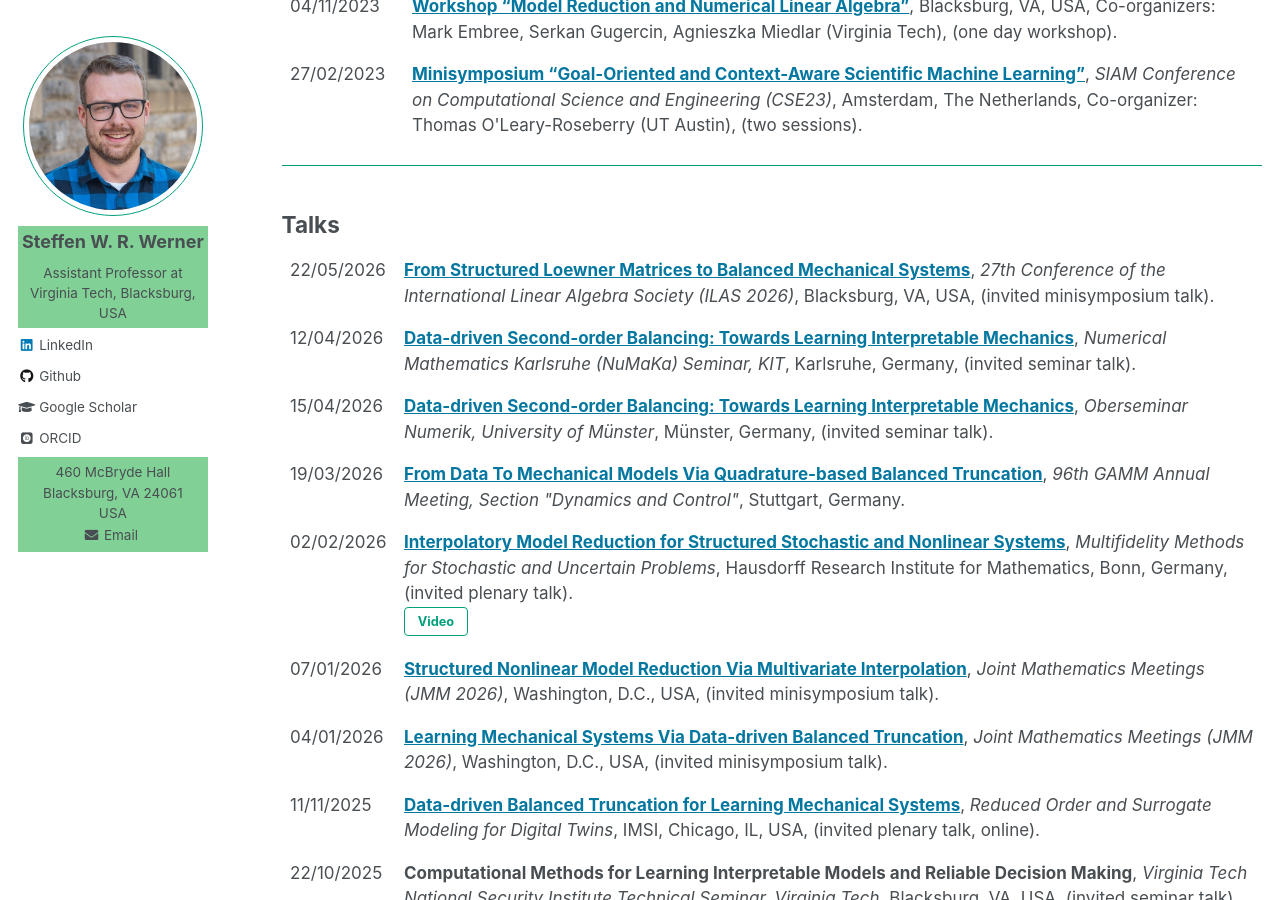
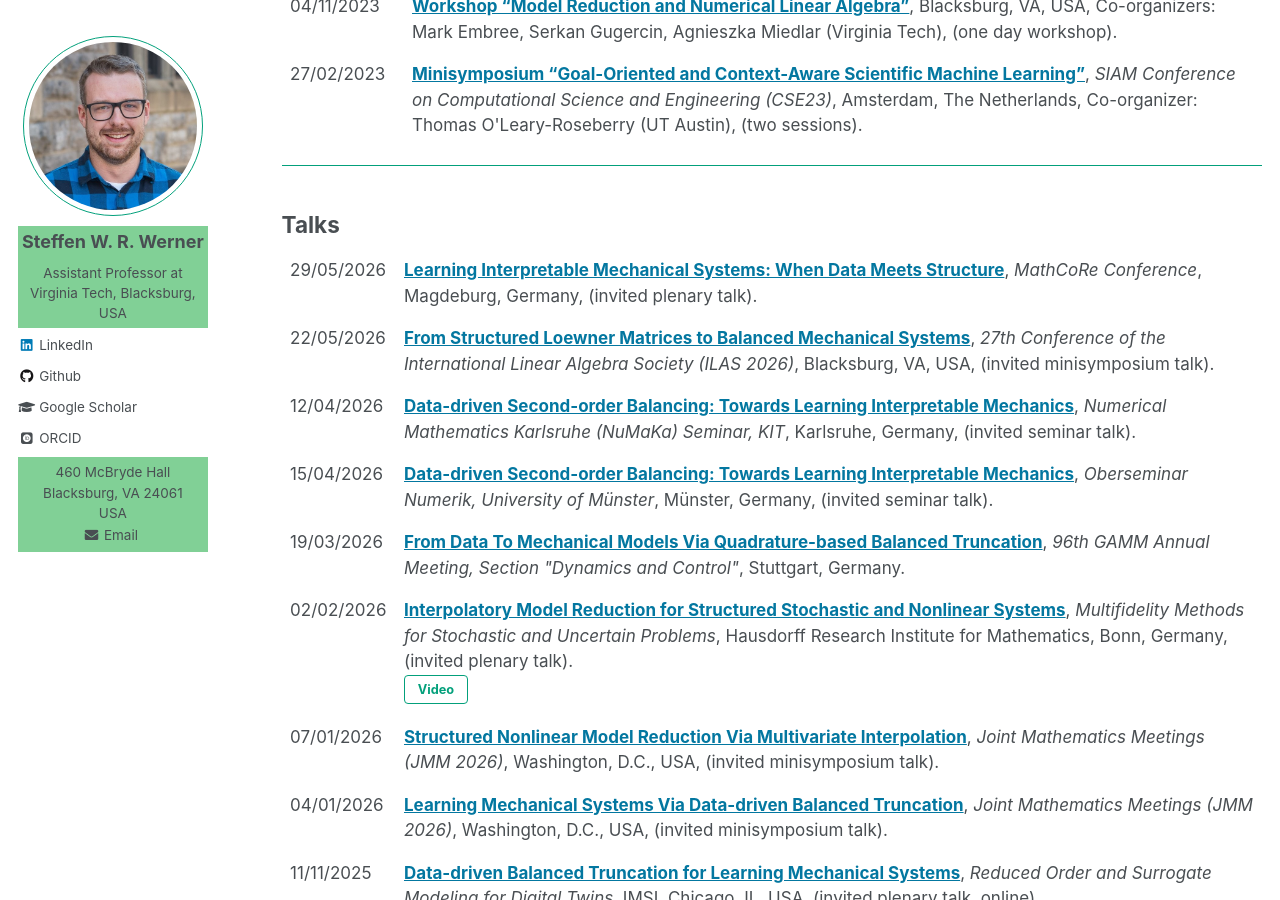
Before and after one commit to ninsteve/ninsteve.github.io, a Jekyll site: the page built from _pages/conferences.md, in a window 1280 px wide and 900 px high, scrolled down 2000 px. Built offline with Jekyll 4.4.1, drawn with Linux system fonts in a browser that asks for light colours; nearby versions of some CDN libraries; some web fonts are replaced.

Commit message:
Added new talk.

```diff
--- a/_pages/conferences.md
+++ b/_pages/conferences.md
@@ -210,6 +210,15 @@ author_profile: true
 ## <a name="talks"></a>Talks ##
 
 <table class="eventtable">
+  <tr>
+    <td style="width:8%"> 29/05/2026 </td>
+    <td>
+    <strong><a target="blank_" href="https://www.mathcore.ovgu.de/index.php?show=events&event=2026-05-28-mathcore-conference">Learning
+    Interpretable Mechanical Systems: When Data Meets Structure</a></strong>,
+    <i>MathCoRe Conference</i>,
+    Magdeburg, Germany, (invited plenary talk).<br>
+    </td>
+  </tr>
   <tr>
     <td style="width:8%"> 22/05/2026 </td>
     <td>
```
Also changed, not shown: other parts of _pages/conferences.md (+1 -1 lines), 1 other file.
